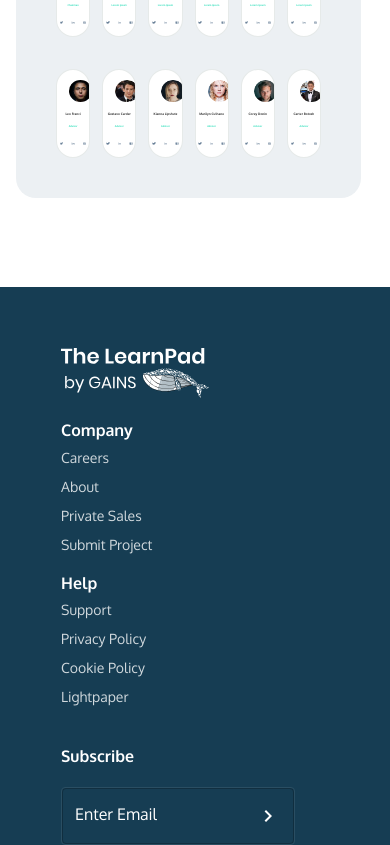
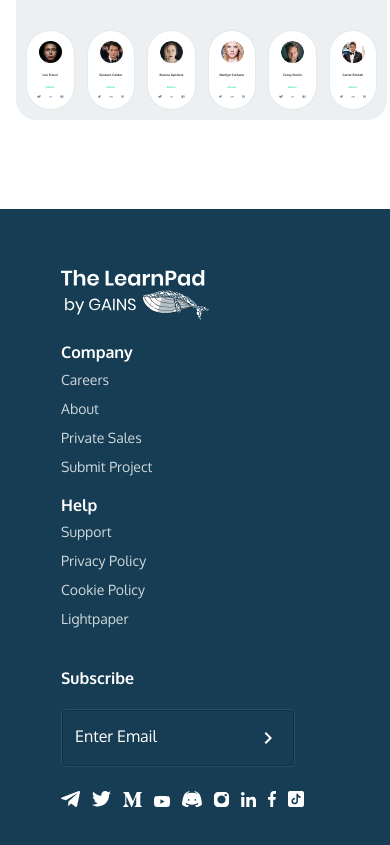
Before and after one commit to Faizan-Khalid99/project-detail-section, a React (Create React App) app: page / in a window 390 px wide. Shown: the part 1440-2285 px from the top of the page. Built offline with nearby package versions, Linux system fonts and the light colour scheme.

Commit message:
responsiveness added, not perfect still

```diff
--- a/src/Components/Footer.jsx
+++ b/src/Components/Footer.jsx
@@ -14,16 +14,26 @@ import {
 } from "@mui/material";
 import KeyboardArrowRightIcon from "@mui/icons-material/KeyboardArrowRight";
 import { FONT_WEIGHT } from "../Theme/theme";
+import { ReactComponent as TwitterIcon } from "../Assets/twitterfooter.svg";
+import { ReactComponent as DiscordIcon } from "../Assets/discordfooter.svg";
+import { ReactComponent as FacebookIcon } from "../Assets/facebookFooter.svg";
+import { ReactComponent as InstagramIcon } from "../Assets/instagramfooter.svg";
+import { ReactComponent as LinkedinIcon } from "../Assets/linkedInFooter.svg";
+import { ReactComponent as TelegramIcon } from "../Assets/telegramFooter.svg";
+import { ReactComponent as TiktokIcon } from "../Assets/tiktokIcon.svg";
+import { ReactComponent as YoutubeIcon } from "../Assets/YoutubeIcon.svg";
+import { ReactComponent as MIcon } from "../Assets/M-Footer.svg";
+
 import FooterLogo from "../Assets/FooterLogo.svg";
-import twitterIcon from "../Assets/twitterfooter.svg";
-import discordIcon from "../Assets/discordfooter.svg";
-import facebookIcon from "../Assets/facebookFooter.svg";
-import instagramIcon from "../Assets/instagramfooter.svg";
-import linkedinIcon from "../Assets/linkedInFooter.svg";
-import telegramIcon from "../Assets/telegramFooter.svg";
-import tiktokIcon from "../Assets/tiktokIcon.svg";
-import youtubeIcon from "../Assets/youtubefooter.png";
-import MIcon from "../Assets/M-Footer.svg";
+// import twitterIcon from "../Assets/twitterfooter.svg";
+// import discordIcon from "../Assets/discordfooter.svg";
+// import facebookIcon from "../Assets/facebookFooter.svg";
+// import instagramIcon from "../Assets/instagramfooter.svg";
+// import linkedinIcon from "../Assets/linkedInFooter.svg";
+// import telegramIcon from "../Assets/telegramFooter.svg";
+// import tiktokIcon from "../Assets/tiktokIcon.svg";
+// import youtubeIcon from "../Assets/youtubefooter.png";
+// import MIcon from "../Assets/M-Footer.svg";
 const AppFooter = styled("div")(({ theme }) => ({
   background: theme.palette.dark.footer,
   color: theme.palette.dark.contrastText,
@@ -119,31 +129,31 @@ const Footer = () => {
 
             <Stack direction="row" mt={4} spacing={1.5}>
               <Link href="/">
-                <img src={telegramIcon} alt="telegram" />
+                <TelegramIcon />
               </Link>
               <Link href="/">
-                <img src={twitterIcon} alt="twitter" />
+                <TwitterIcon />
               </Link>
               <Link href="/">
-                <img src={MIcon} alt="M" />
+                <MIcon />
               </Link>
               <Link href="/">
-                <img src={youtubeIcon} alt="youtube" />
+                <YoutubeIcon />
               </Link>
               <Link href="/">
-                <img src={discordIcon} alt="discord" />
+                <DiscordIcon />
               </Link>
               <Link href="/">
-                <img src={instagramIcon} alt="instagram" />
+                <InstagramIcon />
               </Link>
               <Link href="/">
-                <img src={linkedinIcon} alt="linkedin" />
+                <LinkedinIcon />
               </Link>
               <Link href="/">
-                <img src={facebookIcon} alt="fb" />
+                <FacebookIcon />
               </Link>
               <Link href="/">
-                <img src={tiktokIcon} alt="tiktok" />
+                <TiktokIcon />
               </Link>
             </Stack>
           </Grid>
--- a/src/Components/Team.jsx
+++ b/src/Components/Team.jsx
@@ -43,7 +43,7 @@ const TeamMemberSection = styled(Box)({
   marginTop: "32px",
   width: "fit-content",
   [theme.breakpoints.down("sm")]: {
-    width: "345px",
+    padding: "10px",
   },
 });
 const CustomAvatar = styled(Avatar)({
@@ -65,7 +65,7 @@ const Designation = styled(Typography)({
   lineHeight: "15.15px",
   marginTop: "8px",
   [theme.breakpoints.down("md")]: {
-    marginTop: "2px",
+    marginTop: "-10px",
   },
 });
 const Team = () => {
@@ -107,7 +107,7 @@ const Team = () => {
                 sx={{ display: "flex", justifyContent: "center" }}
                 direction="row"
                 spacing={isMobile ? 1 : 2}
-                mt={isMobile ? 0 : 2}
+                mt={isMobile ? "-8px" : 2}
               >
                 <Link href="">
                   <img src={TwitterCardIcon} alt="twitter" />{" "}
@@ -138,7 +138,7 @@ const Team = () => {
                 sx={{ display: "flex", justifyContent: "center" }}
                 direction="row"
                 spacing={isMobile ? 1 : 2}
-                mt={isMobile ? 0 : 2}
+                mt={isMobile ? "-8px" : 2}
               >
                 <Link href="">
                   <img src={TwitterCardIcon} alt="twitter" />{" "}
@@ -169,7 +169,7 @@ const Team = () => {
                 sx={{ display: "flex", justifyContent: "center" }}
                 direction="row"
                 spacing={isMobile ? 1 : 2}
-                mt={isMobile ? 0 : 2}
+                mt={isMobile ? "-8px" : 2}
               >
                 <Link href="">
                   <img src={TwitterCardIcon} alt="twitter" />{" "}
@@ -200,7 +200,7 @@ const Team = () => {
                 sx={{ display: "flex", justifyContent: "center" }}
                 direction="row"
                 spacing={isMobile ? 1 : 2}
-                mt={isMobile ? 0 : 2}
+                mt={isMobile ? "-8px" : 2}
               >
                 <Link href="">
                   <img src={TwitterCardIcon} alt="twitter" />{" "}
@@ -231,7 +231,7 @@ const Team = () => {
                 sx={{ display: "flex", justifyContent: "center" }}
                 direction="row"
                 spacing={isMobile ? 1 : 2}
-                mt={isMobile ? 0 : 2}
+                mt={isMobile ? "-8px" : 2}
               >
                 <Link href="">
                   <img src={TwitterCardIcon} alt="twitter" />{" "}
@@ -262,7 +262,7 @@ const Team = () => {
                 sx={{ display: "flex", justifyContent: "center" }}
                 direction="row"
                 spacing={isMobile ? 1 : 2}
-                mt={isMobile ? 0 : 2}
+                mt={isMobile ? "-8px" : 2}
               >
                 <Link href="">
                   <img src={TwitterCardIcon} alt="twitter" />{" "}
@@ -295,7 +295,7 @@ const Team = () => {
                 sx={{ display: "flex", justifyContent: "center" }}
                 direction="row"
                 spacing={isMobile ? 1 : 2}
-                mt={isMobile ? 0 : 2}
+                mt={isMobile ? "-8px" : 2}
               >
                 <Link href="">
                   <img src={TwitterCardIcon} alt="twitter" />{" "}
@@ -326,7 +326,7 @@ const Team = () => {
                 sx={{ display: "flex", justifyContent: "center" }}
                 direction="row"
                 spacing={isMobile ? 1 : 2}
-                mt={isMobile ? 0 : 2}
+                mt={isMobile ? "-8px" : 2}
               >
                 <Link href="">
                   <img src={TwitterCardIcon} alt="twitter" />{" "}
@@ -357,7 +357,7 @@ const Team = () => {
                 sx={{ display: "flex", justifyContent: "center" }}
                 direction="row"
                 spacing={isMobile ? 1 : 2}
-                mt={isMobile ? 0 : 2}
+                mt={isMobile ? "-8px" : 2}
               >
                 <Link href="">
                   <img src={TwitterCardIcon} alt="twitter" />{" "}
@@ -388,7 +388,7 @@ const Team = () => {
                 sx={{ display: "flex", justifyContent: "center" }}
                 direction="row"
                 spacing={isMobile ? 1 : 2}
-                mt={isMobile ? 0 : 2}
+                mt={isMobile ? "-8px" : 2}
               >
                 <Link href="">
                   <img src={TwitterCardIcon} alt="twitter" />{" "}
@@ -419,7 +419,7 @@ const Team = () => {
                 sx={{ display: "flex", justifyContent: "center" }}
                 direction="row"
                 spacing={isMobile ? 1 : 2}
-                mt={isMobile ? 0 : 2}
+                mt={isMobile ? "-8px" : 2}
               >
                 <Link href="">
                   <img src={TwitterCardIcon} alt="twitter" />{" "}
@@ -450,7 +450,7 @@ const Team = () => {
                 sx={{ display: "flex", justifyContent: "center" }}
                 direction="row"
                 spacing={isMobile ? 1 : 2}
-                mt={isMobile ? 0 : 2}
+                mt={isMobile ? "-8px" : 2}
               >
                 <Link href="">
                   <img src={TwitterCardIcon} alt="twitter" />{" "}
--- a/src/Theme/theme.js
+++ b/src/Theme/theme.js
@@ -263,7 +263,7 @@ export const theme = createTheme({
           boxShadow: "none",
           [defaultTheme.breakpoints.down("md")]: {
             width: "48.53px",
-            height: "89.15px",
+            height: "80.15px",
           },
         },
       },
```
Also changed, not shown: src/Assets/YoutubeIcon.png (renamed from src/Assets/youtubefooter.png), src/Assets/YoutubeIcon.svg (renamed from src/Assets/youtubefooter.svg).
